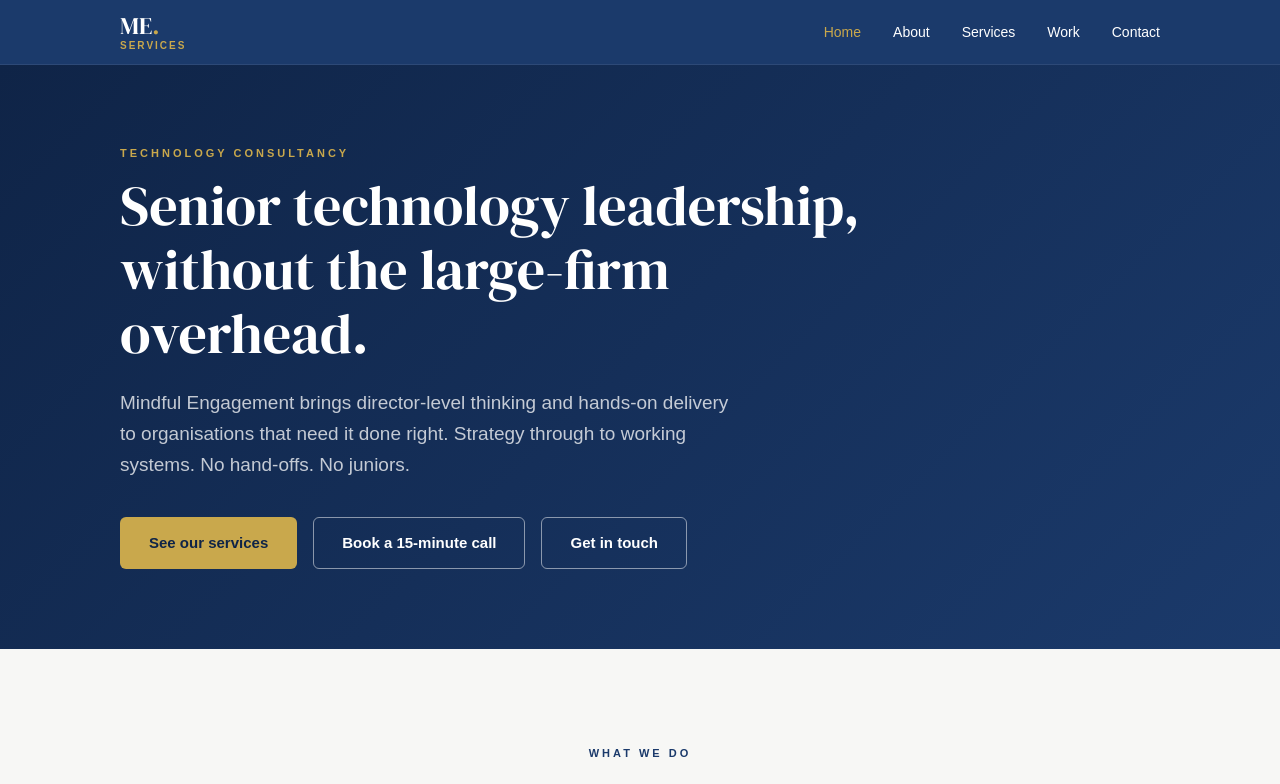
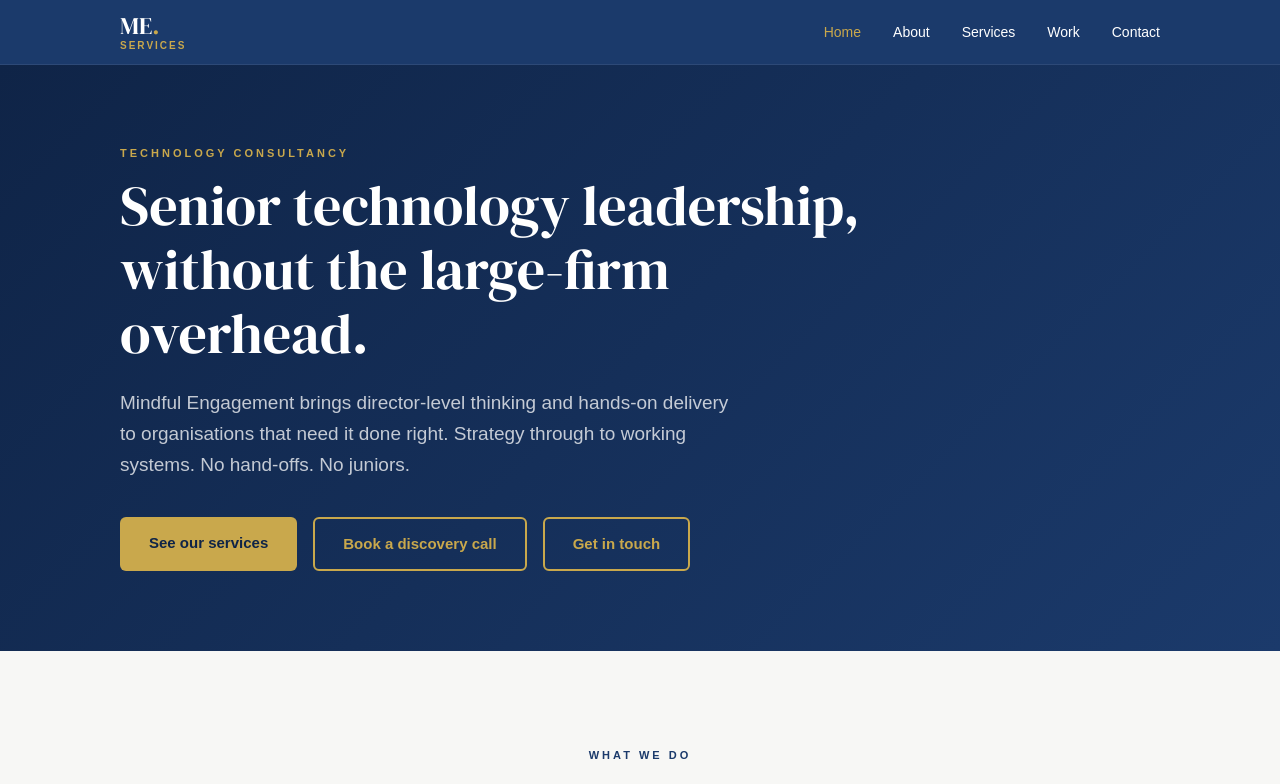
Before and after one commit to nab33lmahmood/me-services-site, a Next.js app: page / in a window 1280 px wide. Shown: the top 784 px of the page. Built offline with nearby package versions, Linux system fonts and the light colour scheme.

Commit message:
fix: hero button branding and discovery call label

```diff
--- a/app/globals.css
+++ b/app/globals.css
@@ -178,6 +178,18 @@ body {
   color: var(--me-white);
 }
 
+.btn--outline-gold {
+  background-color: transparent;
+  color: var(--me-brand-gold);
+  border: 2px solid var(--me-brand-gold);
+  font-weight: var(--me-weight-bold);
+}
+
+.btn--outline-gold:hover {
+  background-color: var(--me-brand-gold);
+  color: var(--me-ink-navy);
+}
+
 .hero__buttons .btn--outline {
   color: var(--me-white);
   border-color: var(--me-white-50);
--- a/app/page.tsx
+++ b/app/page.tsx
@@ -66,11 +66,11 @@ export default function HomePage() {
                 href="https://outlook.office.com/bookwithme/user/25c56a4fa3284335a44e6074818ec6b2@mindful-engagement.com/meetingtype/919g0__r40qOZkbF6AvhhA2?anonymous&ismsaljsauthenabled&ep=mCardFromTile"
                 target="_blank"
                 rel="noopener noreferrer"
-                className="btn btn--outline"
+                className="btn btn--outline-gold"
               >
-                Book a 15-minute call
+                Book a discovery call
               </a>
-              <Link href="/contact" className="btn btn--ghost">
+              <Link href="/contact" className="btn btn--outline-gold">
                 Get in touch
               </Link>
             </div>
```
